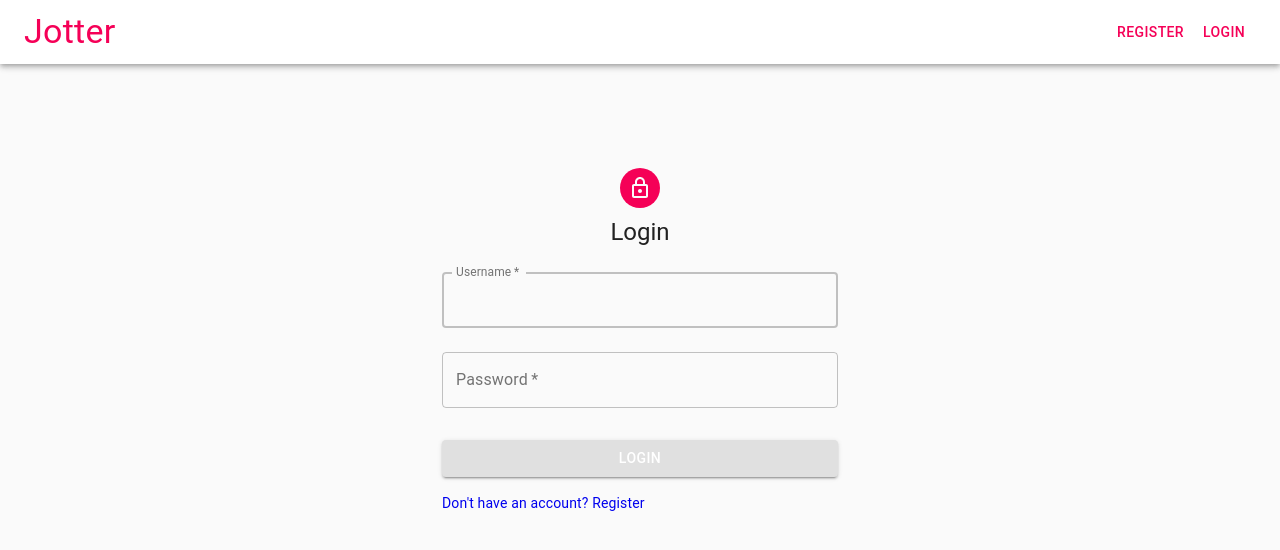
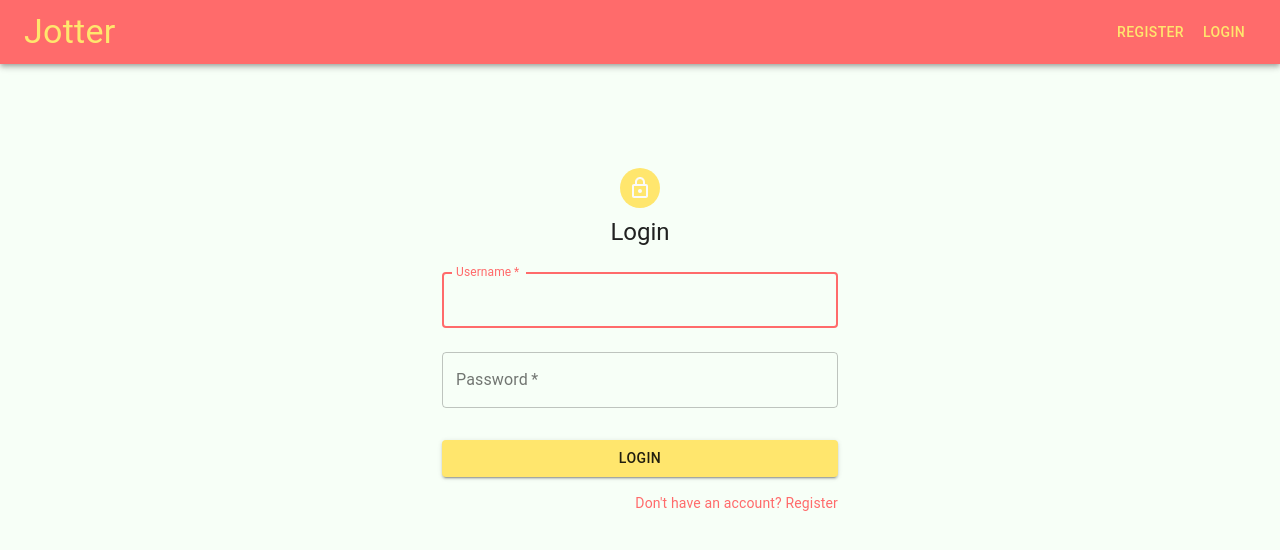
Before and after one commit to RinkiyaKeDad/jotter-frontend, a React (Create React App) app: page /login in a window 1280 px wide. Shown: the top 550 px of the page. Built offline with nearby package versions, Linux system fonts and the light colour scheme; no server answers; the HTML template or start-up script is replaced by a standard one.

Commit message:
finally fixed a palette

```diff
--- a/public/index.html
+++ b/public/index.html
@@ -41,3 +41,9 @@
     -->
   </body>
 </html>
+
+<style>
+  body {
+    background: #f7fff7; /*lightest blue */
+  }
+</style>
--- a/src/components/auth/Login.js
+++ b/src/components/auth/Login.js
@@ -115,12 +115,12 @@ export default function Login() {
             type='submit'
             fullWidth
             variant='contained'
-            color='primary'
+            color='secondary'
             className={classes.submit}
           >
             Login
           </Button>
-          <Grid container>
+          <Grid container justify='flex-end'>
             <Grid item>
               <Link href='/register' variant='body2'>
                 {"Don't have an account? Register"}
--- a/src/components/auth/Register.js
+++ b/src/components/auth/Register.js
@@ -142,7 +142,7 @@ export default function Register() {
             type='submit'
             fullWidth
             variant='contained'
-            color='primary'
+            color='secondary'
             className={classes.submit}
             onClick={submit}
           >
--- a/src/components/layout/Header.js
+++ b/src/components/layout/Header.js
@@ -10,14 +10,15 @@ const useStyles = makeStyles(theme => ({
     flex: 1,
   },
   header: {
-    color: theme.palette.primary.main,
+    //backgroundColor: theme.palette.info.main,
+    color: 'white',
   },
 }));
 
 export default function Header() {
   const classes = useStyles();
   return (
-    <AppBar color='primary' position='static'>
+    <AppBar className={classes.header} position='static'>
       <Toolbar>
         <Link
           style={{ textDecoration: 'none' }}
--- a/src/components/layout/theme.js
+++ b/src/components/layout/theme.js
@@ -2,7 +2,10 @@ import { createMuiTheme } from '@material-ui/core/styles';
 
 const theme = createMuiTheme({
   palette: {
-    primary: { main: '#527fcp' },
+    primary: { main: '#ff6b6b' }, //red
+    secondary: { main: '#FFE66D' }, //yellow
+    info: { main: '#4ECDC4' }, // blue
+    error: { main: '#F7FFF7' }, //grey
   },
 });
 
```
